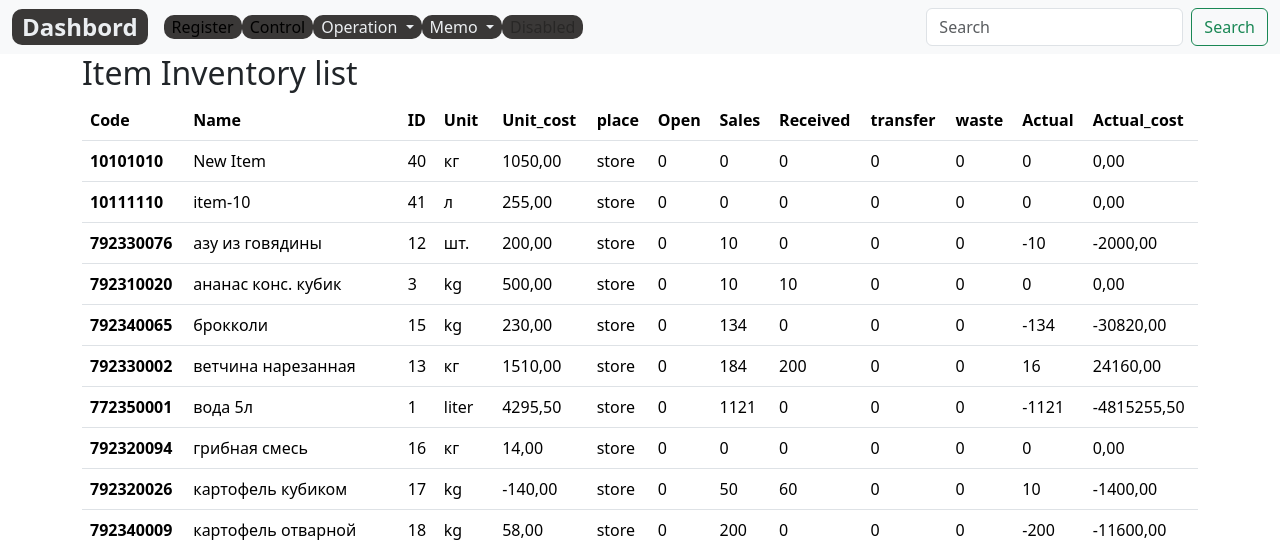
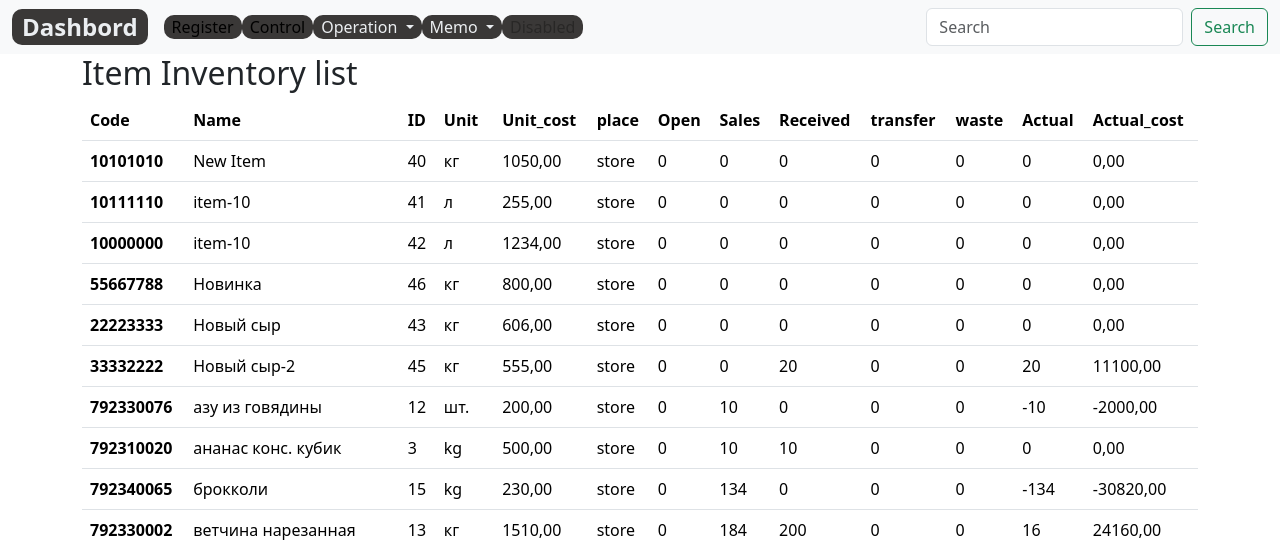
Before and after one commit to vasevyp/PMS, a Django app: page /control/inventory/ in a window 1280 px wide. Shown: the top 550 px of the page. Run offline with Django 4.2, Linux system fonts and the light colour scheme; data comes from the database, SQL or seed files in the repository; some libraries are stand-ins or nearby versions.

Commit message:
При создании товара создается запись в базе Товаров Items , в базе Закупок Buy Item, в базе Запасов StockItem .

```diff
--- a/control/forms.py
+++ b/control/forms.py
@@ -5,14 +5,13 @@ from .models import BuyItem, SaleProduct
 class BuyItemForm(ModelForm):
     class Meta:
         model = BuyItem
-        fields=['name', 'code', 'unit', 'unit_cost', 'quantity','supplier', 'invoice' ]
+        fields=['name',  'unit', 'unit_cost', 'quantity','supplier', 'invoice' ]
         widgets={
             'name':forms.Select(attrs={'class':'form-control'}),
-            'code':forms.Select(attrs={'class':'form-control'}),
             'unit':forms.Select(attrs={'class':'form-control'},),
             'unit_cost':forms.NumberInput(attrs={'class':'form-control'}),
             'quantity':forms.NumberInput(attrs={'class':'form-control'}),
-            'supplier':forms.Select(attrs={'class':'form-control'},),
+            'supplier':forms.TextInput(attrs={'class':'form-control'},),
             'invoice':forms.TextInput(attrs={'class':'form-control'})
         }
 
--- a/control/models.py
+++ b/control/models.py
@@ -29,17 +29,18 @@ STATUS_CHOICE = (
 # cost = ('BuyItem'.objects.aggregate(total=Sum(F('unit_cost') * F('quantity')))
 #     ['cost'])
 class BuyItem(models.Model):
-    code=models.ForeignKey(Item, help_text="Не более 12 знаков",null=True,verbose_name='Код товара', related_name='buyitem_code', on_delete=models.CASCADE)
-    name = models.ForeignKey(Item,related_name='buyitem_name', verbose_name='Наименование', on_delete=models.CASCADE)
+    code=models.DecimalField(max_digits=12, help_text="Не более 12 знаков",decimal_places=0,null=True,verbose_name='Код')
+    item =models.CharField(max_length=200, help_text="Не более 200 знаков", db_index=True)
+    name = models.ForeignKey(Item, null=True, verbose_name='Наименование', on_delete=models.CASCADE)
     slug= models.SlugField(max_length=255, verbose_name='Url',blank=True, null=True)
     unit = models.CharField(max_length=10,verbose_name='Ед.изм.',  choices=UNITS, null=True ,default='kg')
-    unit_cost=models.PositiveIntegerField(verbose_name='Цена, руб', null=True)
-    quantity= models.PositiveIntegerField(verbose_name='Кол.',)
+    unit_cost=models.PositiveIntegerField(verbose_name='Цена, руб', default=0,null=True)
+    quantity= models.PositiveIntegerField(verbose_name='Кол.',default=0)
     cost= models.PositiveIntegerField(verbose_name='Сумма, руб', blank=True,null=True)
     supplier= models.ForeignKey(Supplier, on_delete=models.CASCADE, null=True)
     invoice= models.CharField(max_length=250,verbose_name='Накладная',  null=True ,default='Накладная №         , дата 202_-__-__')
     created_date = models.DateField(auto_now_add=True, verbose_name='Дата',)
-
+    updated_date = models.DateField(auto_now=True,  verbose_name='Изменен', null=True)
 
     def get_absolute_url(self):
         return reverse('buy', kwargs={'slug': self.slug})
@@ -64,7 +65,7 @@ class BuyItem(models.Model):
 class StockItem(models.Model):
     code=models.DecimalField(max_digits=12, help_text="Не более 12 знаков",decimal_places=0,null=True,verbose_name='Код')
     name = models.CharField(max_length=200, help_text="Не более 200 знаков", db_index=True)
-    slug= models.SlugField(max_length=255, verbose_name='Url', unique=True)
+    slug= models.SlugField(max_length=255, verbose_name='Url')
     unit = models.CharField(max_length=10,verbose_name='Ед.изм.',  choices=UNITS, null=True ,default='kg')
     unit_cost = models.DecimalField(max_digits=10, help_text="Не более 10 знаков",decimal_places=2, null=True)
     place = models.CharField(max_length=100,verbose_name='Место', null=True ,default='store')
--- a/control/templates/control/buy_items_list.html
+++ b/control/templates/control/buy_items_list.html
@@ -21,7 +21,7 @@
       {% for buyitem in buyitems%}
       <tr>
         <th scope="row">{{buyitem.id}}</th>
-        <td>{{buyitem.name}}</td>
+        <td>{{buyitem.item}}</td>
         <td>{{buyitem.code}}</td>
         <td>{{buyitem.unit}}</td>
         <td>{{buyitem.unit_cost}}</td>
--- a/control/templates/forms/buy_item.html
+++ b/control/templates/forms/buy_item.html
@@ -17,10 +17,7 @@
                 <label for="name" class="control-label mb-1">Buy Item Name</label>
                 {{ form.name }}
               </div>
-              <div class="form-group">
-                <label for="name" class="control-label mb-1"> Code</label>
-                {{ form.code }}
-              </div>
+
 
               <div class="form-group">
                 <label for="name" class="control-label mb-1">Unit</label>
--- a/control/views.py
+++ b/control/views.py
@@ -31,7 +31,6 @@ def buy_item(request):
         form = BuyItemForm(request.POST)
         if form.is_valid():
             name= form.cleaned_data.get("name")
-            code= form.cleaned_data.get("code")
             unit_cost= form.cleaned_data.get("unit_cost")
             quantity= form.cleaned_data.get("quantity")
             item=StockItem.objects.get(name=name)
@@ -39,6 +38,11 @@ def buy_item(request):
             item.unit_cost=((actual*item.unit_cost + unit_cost*quantity)/(actual+quantity))
             item.received=(item.received + quantity)
             item.save()
+            name2= form.cleaned_data.get("name")
+            quantity2= form.cleaned_data.get("quantity")
+            item2=BuyItem.objects.get(item=name2)
+            item2.quantity=item2.quantity+quantity2
+            item2.save()
             form.save()
             return redirect('buy_item')
 
--- a/register/views.py
+++ b/register/views.py
@@ -122,7 +122,7 @@ def add_item(request):
             slug2= form.cleaned_data.get("slug")
             unit2= form.cleaned_data.get("unit")
             unit_cost2= form.cleaned_data.get("unit_cost")
-            BuyItem.objects.create(code=code2, name=name2, slug=slug2, unit=unit2, unit_cost=unit_cost2)
+            BuyItem.objects.create(code=code2, item=name2, slug=slug2, unit=unit2, unit_cost=unit_cost2)
             form.save()
             return redirect('items-list')
     context = {
```
Also changed, not shown: control/migrations/0034_buyitem_buyname_alter_buyitem_code_and_more.py (added), control/migrations/0035_remove_buyitem_buyname_buyitem_name_buy_and_more.py (added), control/migrations/0036_alter_buyitem_code.py (added), control/migrations/0037_alter_buyitem_name_buy.py (added), control/migrations/0038_rename_name_buy_buyitem_item.py (added), control/migrations/0039_buyitem_updated_date.py (added), control/migrations/0040_alter_buyitem_quantity_alter_buyitem_unit_cost_and_more.py (added), db.sqlite3, register/migrations/0017_alter_item_name.py (added).
